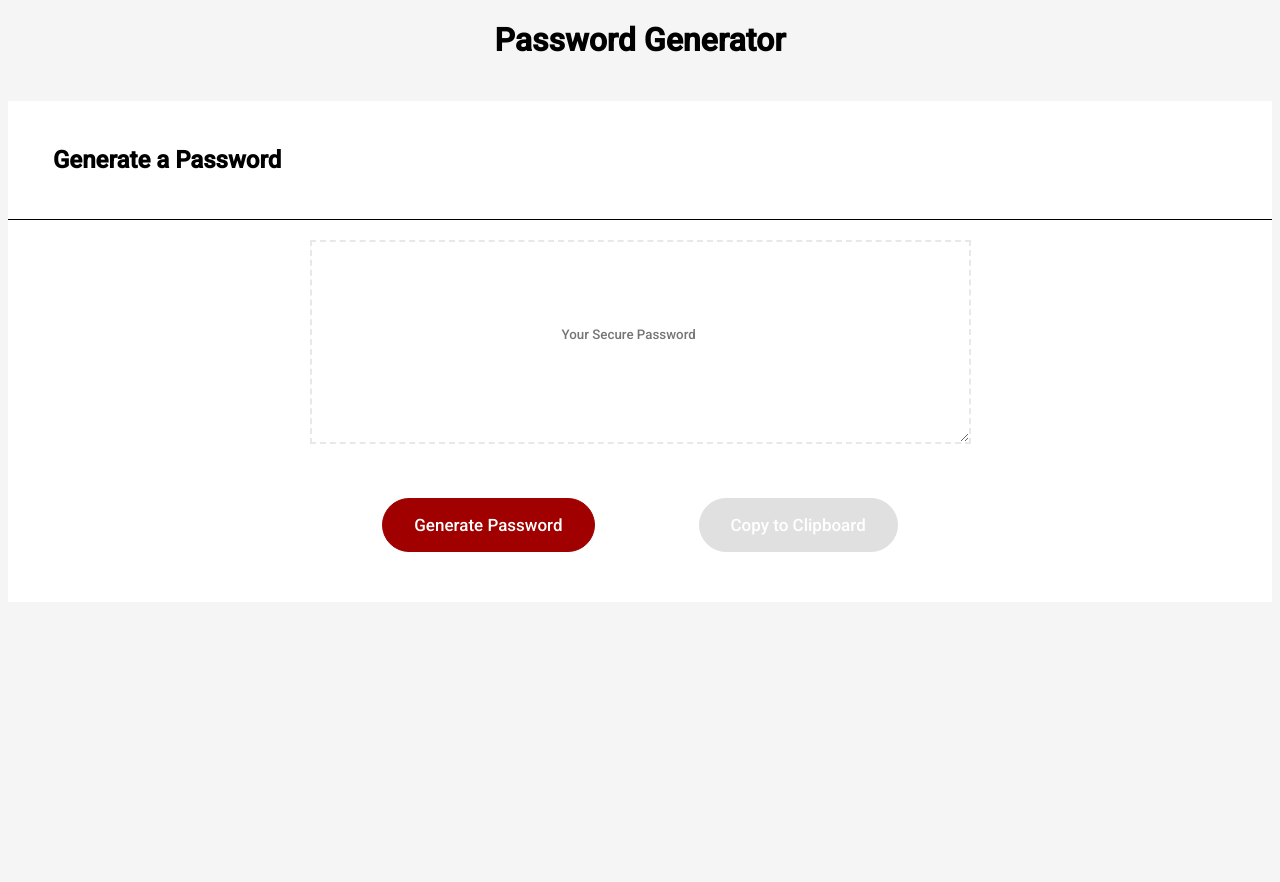
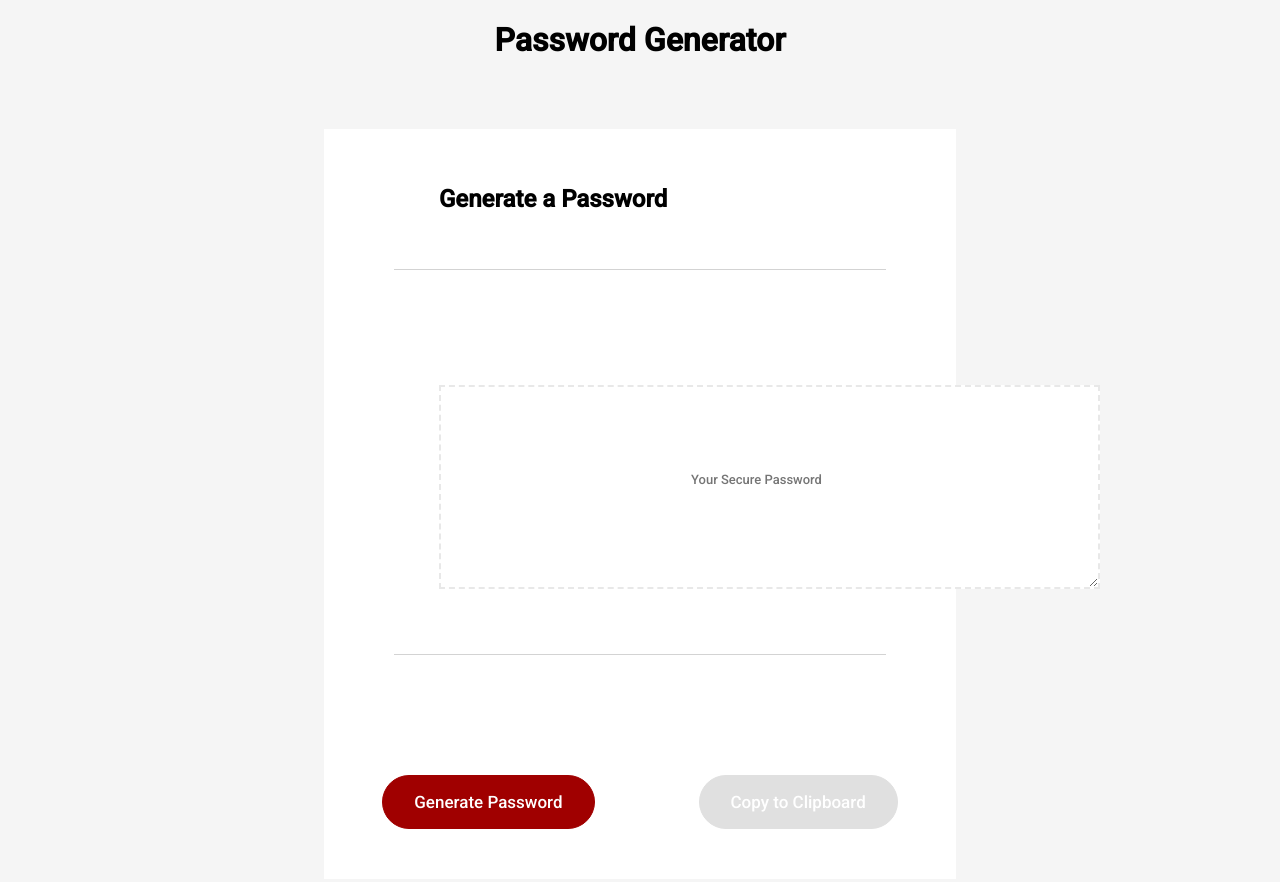
Before and after one commit to lilliana1/password_generator, a plain HTML site: page index.html in a window 1280 px wide. Before the commit the page ends 800 px from the top, so only its background shows below. Drawn offline with Linux system fonts and the light colour scheme.

Commit message:
kept working with css.

```diff
--- a/index.html
+++ b/index.html
@@ -4,9 +4,10 @@
     <meta charset="UTF-8" />
     <meta name="viewport" content="width=device-width, initial-scale=1.0" />
     <meta http-equiv="X-UA-Compatible" content="ie=edge" />
+    <title>Password Generator</title>
     <!--google fonts-->
     <link href="https://fonts.googleapis.com/css?family=Roboto:500&display=swap" rel="stylesheet">
-    <title>Password Generator</title>
+    <!--css-->
     <link rel="stylesheet" href="style.css" />
   </head>
   <body>
--- a/style.css
+++ b/style.css
@@ -1,8 +1,12 @@
 * {
     font-family: 'Roboto', sans-serif;
+
+
 }
 body {
     background-color: #F5F5F5;
+
+
 }
 h1 {
     text-align: center;
@@ -10,20 +14,38 @@ h1 {
 
 h2 {
     font: xx-large;
-    border-bottom: 1px solid;
+    border-bottom: 1px solid lightgray;
+    line-height: 50px;
     text-align: left;
-    padding: 45px;
+    padding:45px;
+    margin: 70px;
+
+
 }
+::placeholder {
+    font-size: 13px;
+    text-align:top;
 
+}
 .card {
-    position: relative;
+
+    width: 50%;
+    margin: auto;
+    /* position: relative; */
     top: 20px;
     text-align: center;
     background: white;
 
+
+
 }
 
 .card-body {
+    border-bottom: 1px solid lightgray;
+    line-height: 50px;
+    padding:45px;
+    margin: 70px;
+    /* width: 50%; */
     background-color: white;
 }
 
@@ -32,11 +54,11 @@ h2 {
     border-style: dashed;
     border-width: 2px;
     border-color: #E8E8E8;
+
 }
 
 .btn {
     border-radius:28px;
-
     padding:16px 31px;
     margin: 50px;
     cursor: pointer;
```
